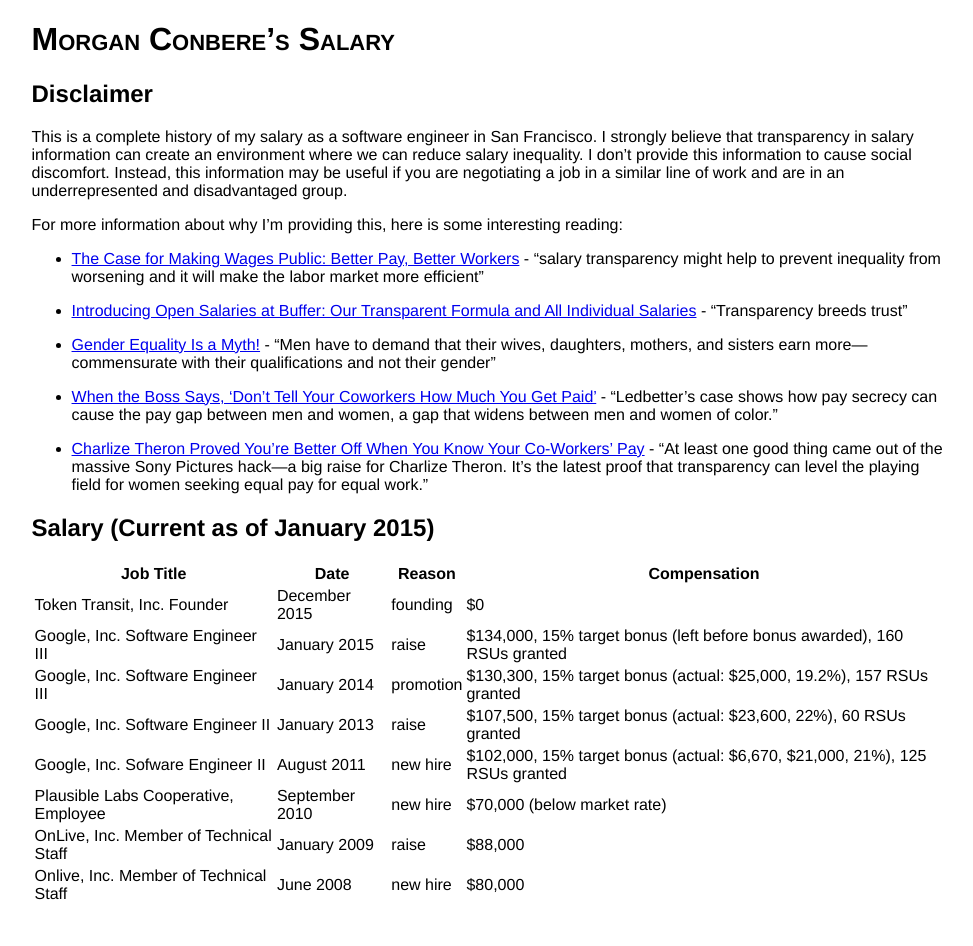
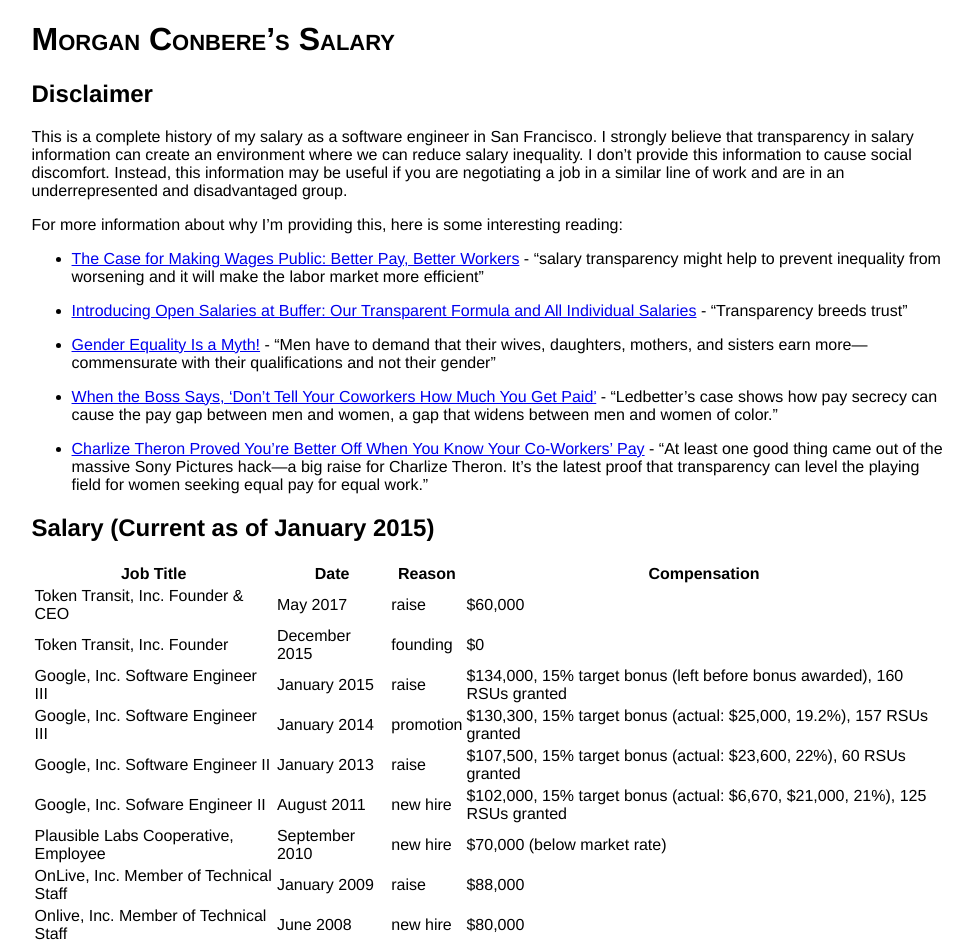
Before and after one commit to mconbere/mconbere.github.com, a Jekyll site: the page built from salary/index.markdown, in a window 1280 px wide. Shown: the whole page, without its empty margins (152-1125 px from the left). Built offline with Jekyll 4.4.1, drawn with Linux system fonts in a browser that asks for light colours; before the commit the page ends 921 px from its top, so only the background shows below that.

Commit message:
Update index.markdown

```diff
--- a/salary/index.markdown
+++ b/salary/index.markdown
@@ -26,6 +26,7 @@ For more information about why I’m providing this, here is some interesting re
 
 |               Job Title                | Date           | Reason    | Compensation
 | -------------------------------------- | -------------- | --------- | ------------
+| Token Transit, Inc. Founder & CEO      | May 2017       | raise     | $60,000
 | Token Transit, Inc. Founder            | December 2015  | founding  | $0
 | Google, Inc. Software Engineer III     | January 2015   | raise     | $134,000, 15% target bonus (left before bonus awarded), 160 RSUs granted
 | Google, Inc. Software Engineer III     | January 2014   | promotion | $130,300, 15% target bonus (actual: $25,000, 19.2%), 157 RSUs granted
```
